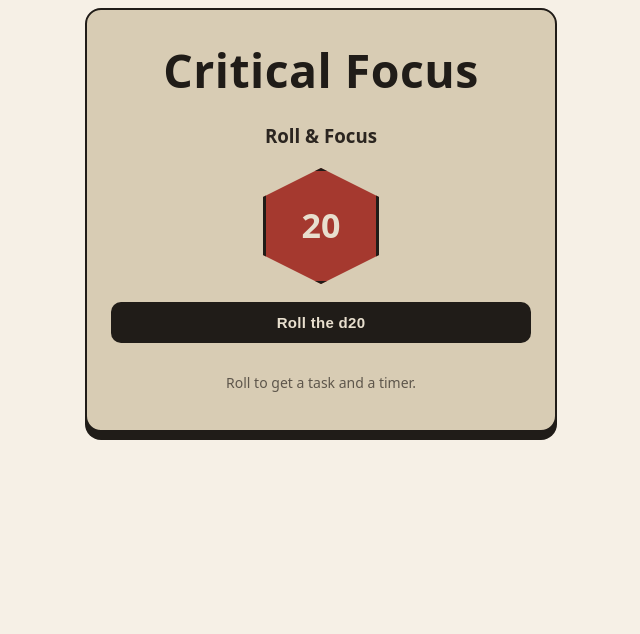
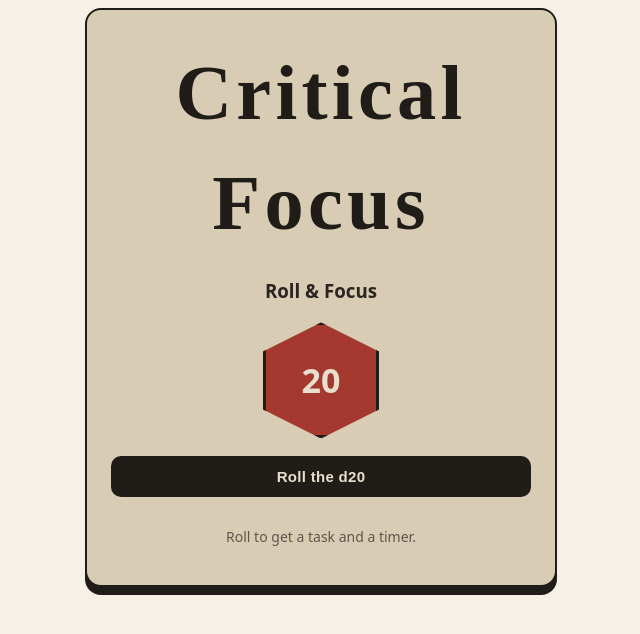
Before and after one commit to ForLoopNelson/roll-for-study, a Vue app: page / in a window 1280 px wide. Shown: the top 634 px of the page, without its empty margins (319-959 px from the left). Built offline with nearby package versions, Linux system fonts and the light colour scheme.

Commit message:
add font family to h1 and adjust size and spacing

```diff
--- a/src/App.vue
+++ b/src/App.vue
@@ -1,6 +1,6 @@
 <template>
   <div class="frame">
-    <h1>Critical Focus</h1>
+    <h1 id="title">Critical Focus</h1>
     <h3>Roll & Focus</h3>
 
     <div class="die-wrap">
@@ -146,9 +146,10 @@ onUnmounted(clearTimer);
   color: var(--ink);
 }
 h1 {
+  font-family: "SilverShard-Regular";
   margin: 0 0 20px;
-  font-size: 2.9rem;
-  letter-spacing: 0.5px;
+  font-size: 4.9rem;
+  letter-spacing: 4.3px;
   color: var(--black);
 }
 .die-wrap {
```
